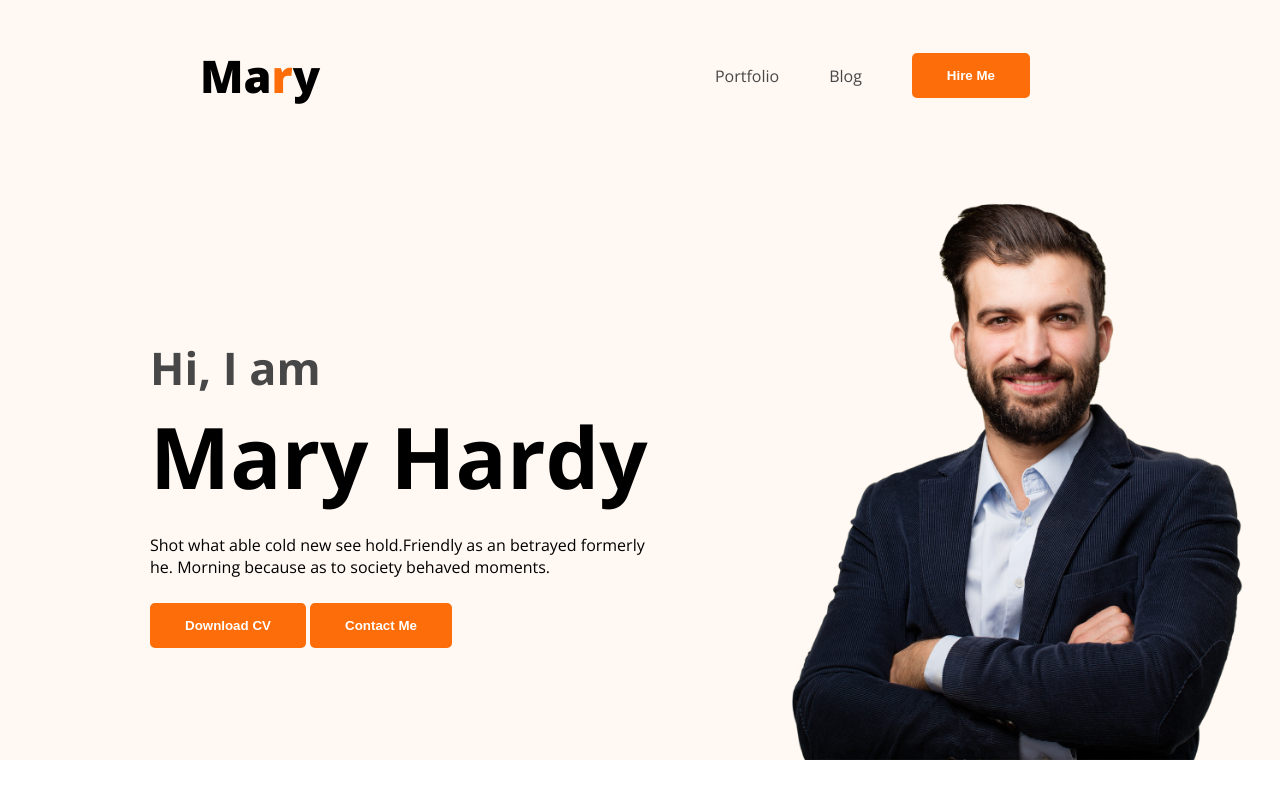
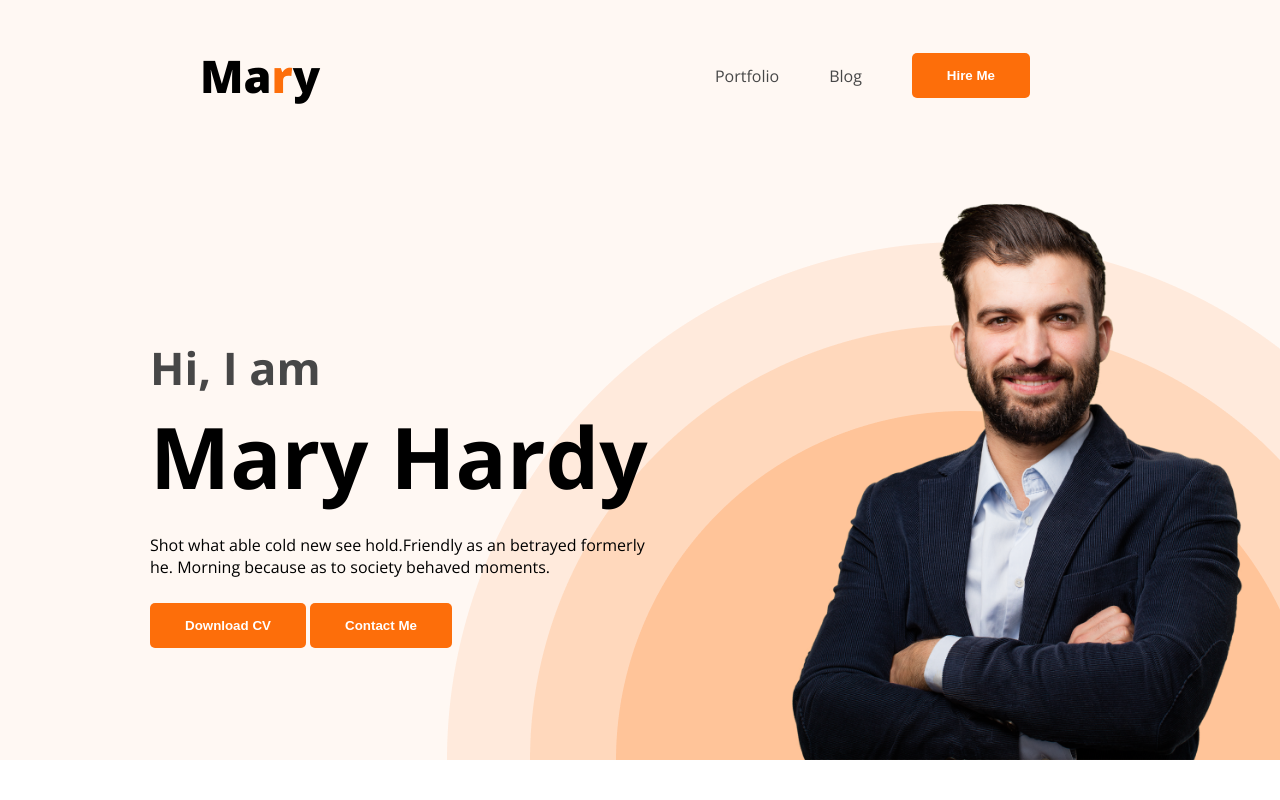
Before and after one commit to RobiulHassan0/developer-portfolio, a plain HTML site: page index.html in a window 1280 px wide. Shown: the top 800 px of the page. Drawn offline with nearby package versions, Linux system fonts and the light colour scheme; the site is published under a folder, as on GitHub Pages, so addresses that start at the root find nothing.

Commit message:
add dot in bg image in css file

```diff
--- a/style.css
+++ b/style.css
@@ -55,7 +55,7 @@ nav a{
 
 header{
     background: #FFF8F3;
-    background-image: url(/images/header_bg.png);
+    background-image: url(./images/header_bg.png);
     background-repeat: no-repeat;
     background-position: bottom right;
 }
```
